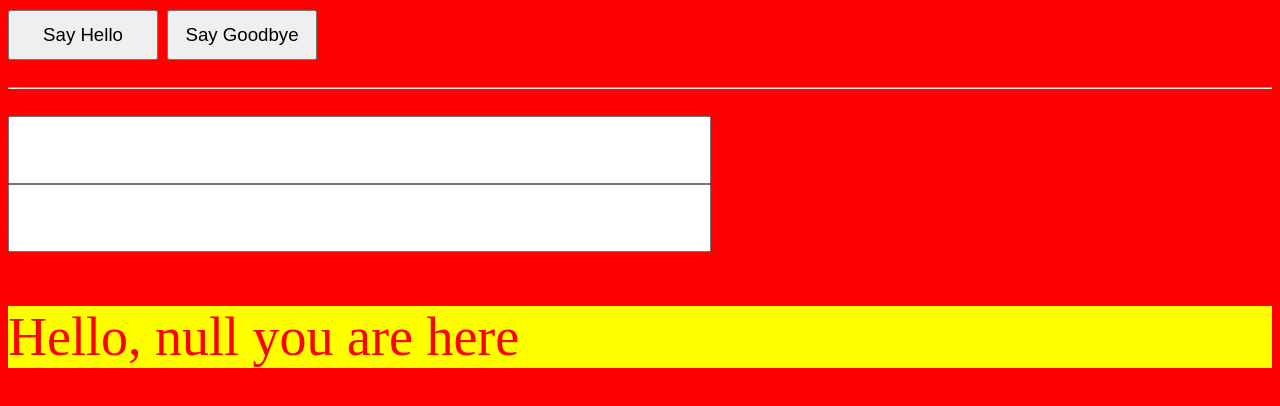
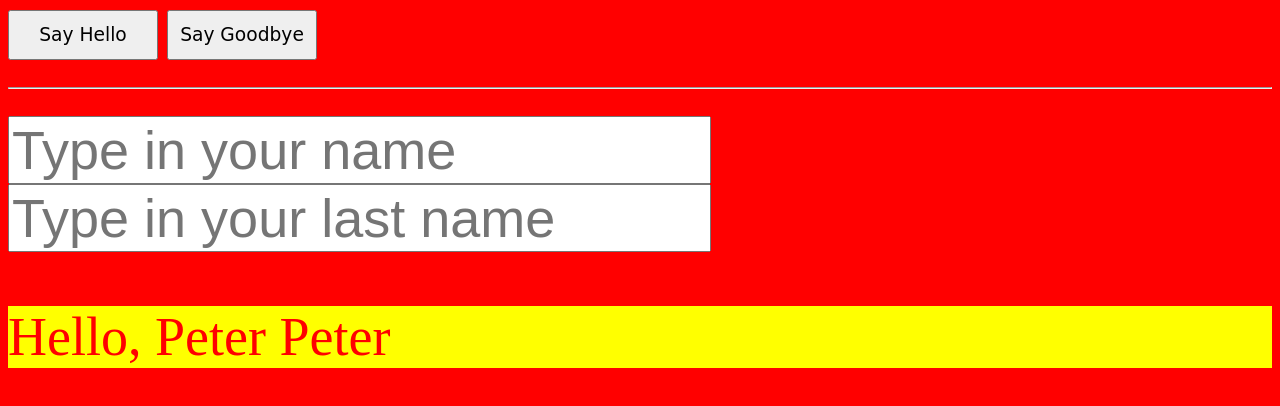
Before and after one commit to somedayvid/igme330, a plain HTML site: page greeter/index.html in a window 1280 px wide. Both pictures are taken after a click on the button "Say Hello". Drawn offline with Linux system fonts and the light colour scheme.

Commit message:
in class

```diff
--- a/greeter/index.html
+++ b/greeter/index.html
@@ -15,9 +15,10 @@
         font-size:14pt;
         width:150px;
         height:50px;
+        font-family: "Comic Neue", cursive;
     }
 
-    @media screen and (min-width:1024){
+    @media only screen and (min-width:1024){
         body{
             background:red;
             padding:100px;
@@ -26,45 +27,47 @@
 
 </style>
 <script>
-
+    'use strict'
 
     function init(){
-        let button = document.querySelector("#helloButton");
-        console.log(button);
-        button.addEventListener('click', function(){
-                sayHello();
-            })
+        let greetButton = document.querySelector("#btn-greet");
+        greetButton.addEventListener('click', function(){
+            greet("Hello, ");
+        })
+
+        let byeButton = document.querySelector("#btn-bye");
+        byeButton.onclick = () => {greet("Bye, ")};
+
+        byeButton.addEventListener('click', function(){
+            greet("Bye, ");
+        })
+
+        output.style.color = "red";
+        output.style.background = "yellow";
     }
 
-    function sayHello(){
-        //3a - get name of person from the <input>
-        let firstname = document.querySelector("#input");
-        console.log(firstname);
+    function greet(message){
+        let firstname = document.querySelector("#input-firstname").value.trim();
+        let lastname = document.querySelector("#input-lastname").value.trim();
+
+        let output = document.querySelector("#output");
 
         if(firstname == ""){
-            firstname = "peter";
+            firstname = "Peter";
         }
+        lastname = lastname || "Peter";
 
-        console.log(firstName);
-        //3b - get a reference to the #output <p>
-        let output = document.querySelector("#output");
-        console.log(output);
-        output.innerHTML = "Hello, " + firstname + " you are here";
-        //3c - update html of output
-        document.querySelector("p").style.backgroundColor = "yellow";
-        document.querySelector("p").style.color = "red";
-     }
-
-
+        output.innerHTML = message + firstname + " " + lastname;
+    }
 
      window.onload = init;
 </script>
 <body>
-    <button id="helloButton">Say Hello</button>
-    <button>Say Goodbye</button>
+    <button id="btn-greet">Say Hello</button>
+    <button id="btn-bye">Say Goodbye</button>
     <hr>
-    <input id="firstName">
-    <input id="lastname">
+    <input id="input-firstname" placeholder="Type in your name">
+    <input id="input-lastname" placeholder="Type in your last name">
     <p id="output">whattt</p>
 </body>
 </html>
```
Also changed, not shown: 1 other file.
